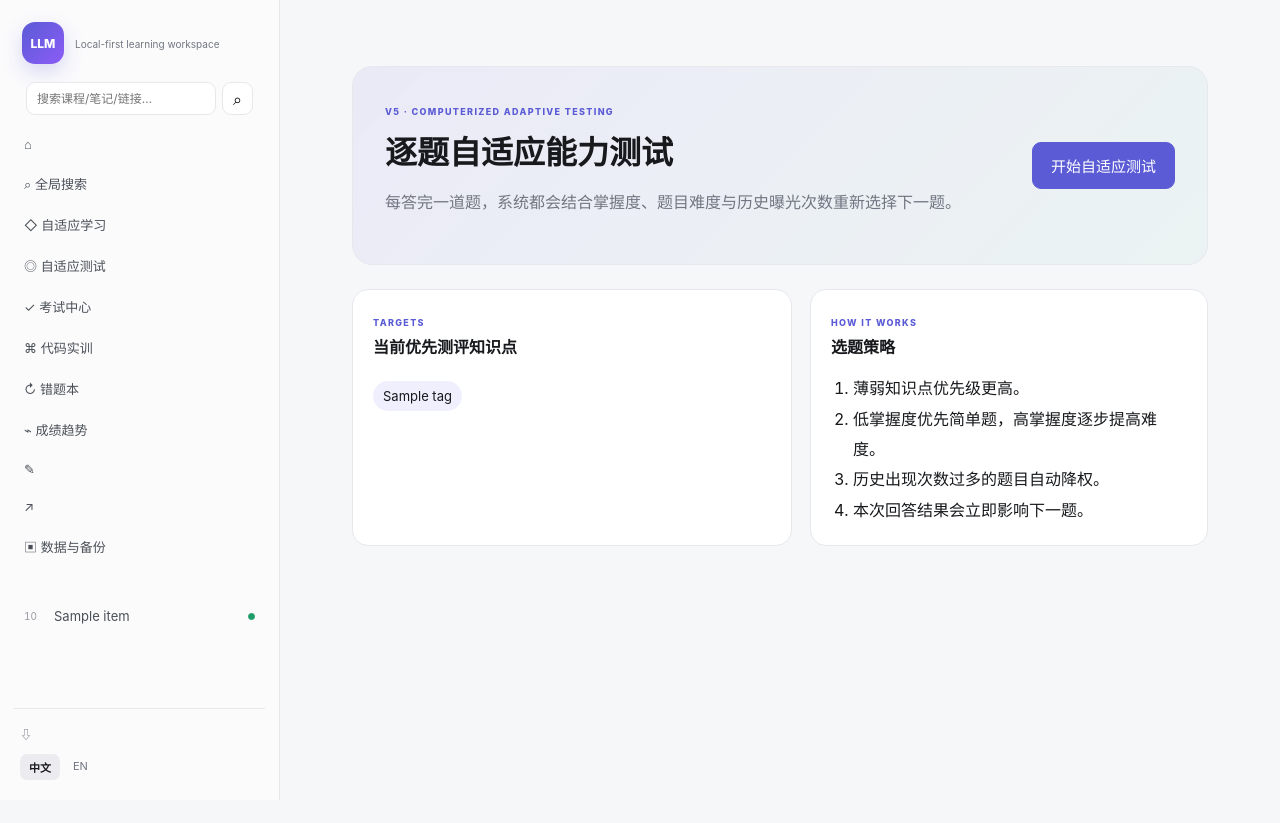
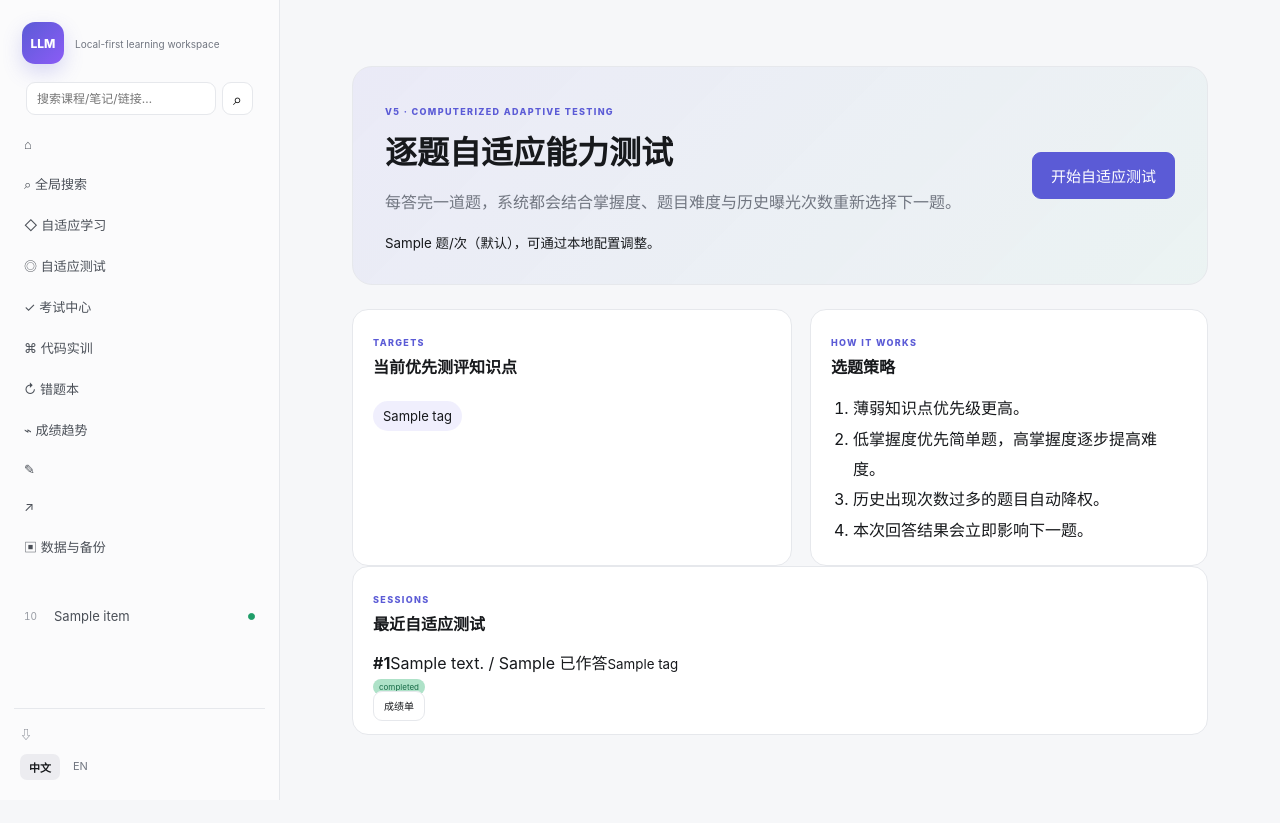
Before and after one commit to Azurefly/llm-engineering-learning, a FastAPI app: template app/templates/adaptive_test_home.html in a window 1280 px wide. Before the commit the page ends 800 px from the top, so only its background shows below. Run offline with FastAPI, Linux system fonts and the light colour scheme; the template is opened without the code that fills it: most values are stand-ins (such as "Sample title", 1, 10 or a date in 2020).

Commit message:
add adaptive session resume history

```diff
--- a/app/templates/adaptive_test_home.html
+++ b/app/templates/adaptive_test_home.html
@@ -7,6 +7,7 @@
       <span class="section-kicker">V5 · COMPUTERIZED ADAPTIVE TESTING</span>
       <h1>{{ 'Sequential Adaptive Assessment' if lang == 'en' else '逐题自适应能力测试' }}</h1>
       <p>{{ 'The next question is selected after every answer using mastery, difficulty and question exposure.' if lang == 'en' else '每答完一道题，系统都会结合掌握度、题目难度与历史曝光次数重新选择下一题。' }}</p>
+      <small>{{ max_items }} {{ 'questions per session by default; configurable locally.' if lang == 'en' else '题/次（默认），可通过本地配置调整。' }}</small>
     </div>
     <form method="post" action="/adaptive-test/start"><button class="adaptive-btn primary big" type="submit">{{ 'Start adaptive test' if lang == 'en' else '开始自适应测试' }}</button></form>
   </section>
@@ -26,5 +27,23 @@
       </ol>
     </section>
   </div>
+
+  {% if recent_sessions %}
+  <section class="adaptive-card session-history">
+    <div class="adaptive-card-head"><div><span class="section-kicker">SESSIONS</span><h2>{{ 'Recent adaptive sessions' if lang == 'en' else '最近自适应测试' }}</h2></div></div>
+    <div class="session-list">
+      {% for item in recent_sessions %}
+      <article class="session-row">
+        <div><strong>#{{ item.id }}</strong><span>{{ item.answered }} / {{ item.max_items }} {{ 'answered' if lang == 'en' else '已作答' }}</span><small>{% for tag in item.target_tags[:3] %}{{ tag }}{% if not loop.last %} · {% endif %}{% endfor %}</small></div>
+        <span class="status-chip {{ 'developing' if item.status == 'started' else ('mastered' if item.status == 'completed' else 'weak') }}">{{ item.status }}</span>
+        <div class="session-actions">
+          {% if item.status == 'started' %}<a class="adaptive-btn primary" href="/adaptive-test/{{ item.id }}">{{ 'Resume' if lang == 'en' else '继续' }}</a><form method="post" action="/adaptive-test/{{ item.id }}/abandon"><button class="adaptive-btn" type="submit">{{ 'Abandon' if lang == 'en' else '放弃' }}</button></form>
+          {% elif item.exam_attempt_id %}<a class="adaptive-btn" href="/exam-v2/attempt/{{ item.exam_attempt_id }}/result">{{ 'Result' if lang == 'en' else '成绩单' }}</a>{% endif %}
+        </div>
+      </article>
+      {% endfor %}
+    </div>
+  </section>
+  {% endif %}
 </div>
 {% endblock %}
```
